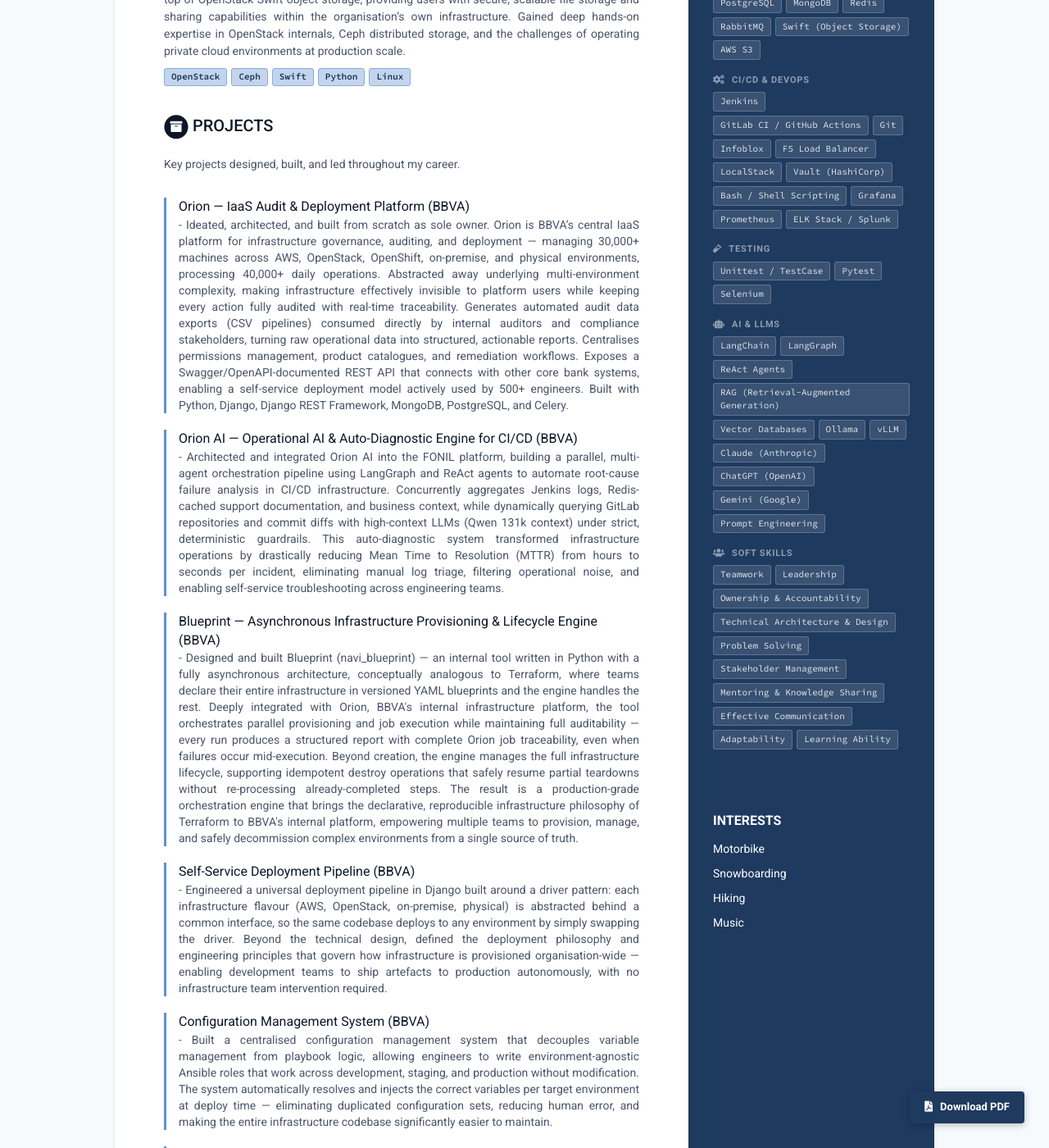
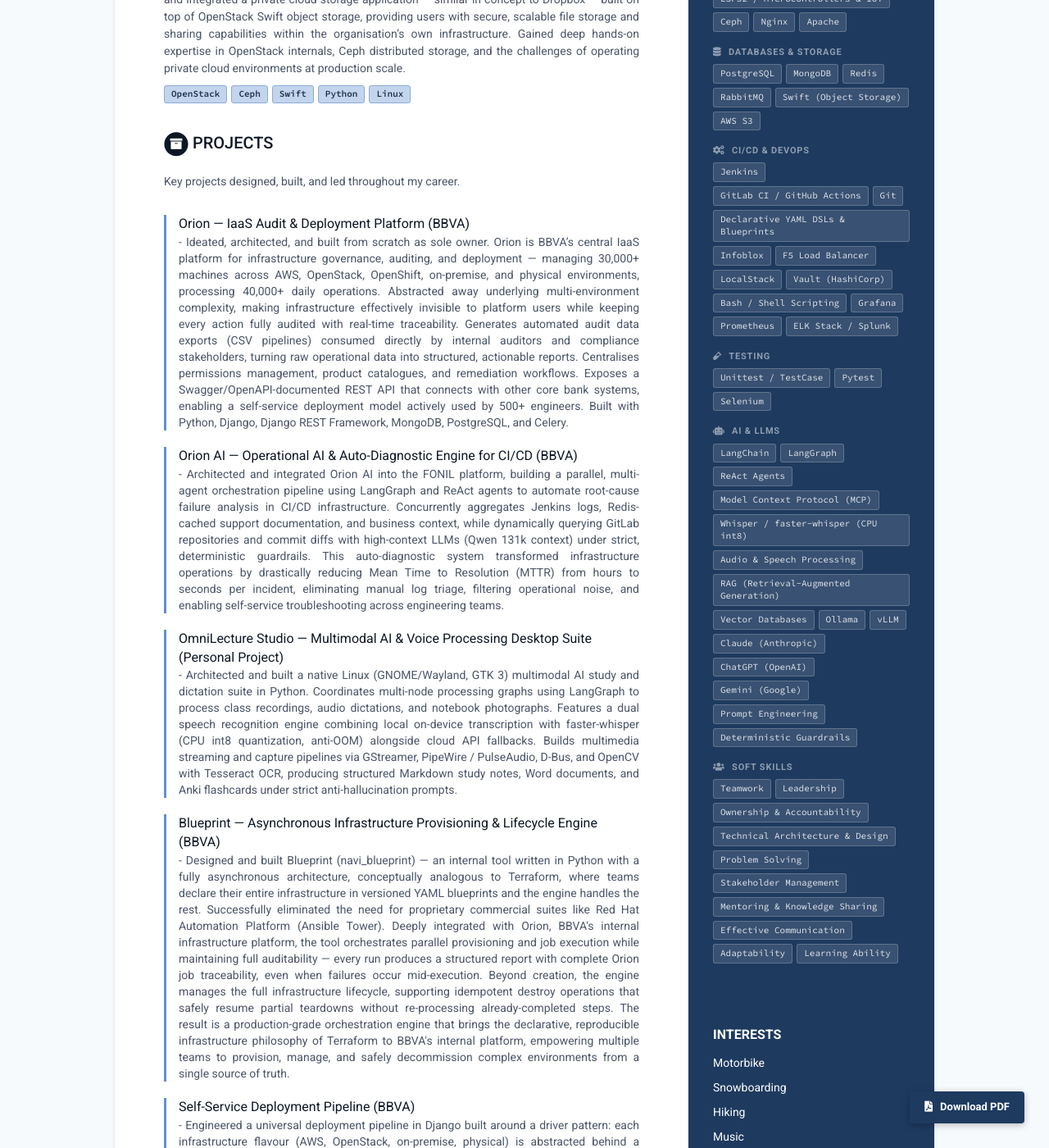
Before and after one commit to oredondo/online-cv_english, a Jekyll site: the page built from index.html, in a window 1280 px wide and 1400 px high, scrolled down 1431 px. Shown: the whole window at 82% size. Built offline with Jekyll 4.4.1, drawn with Linux system fonts in a browser that asks for light colours; some of the changed text lies outside the part shown.

Commit message:
actualizacion 26

```diff
--- a/_data/data.yml
+++ b/_data/data.yml
@@ -103,7 +103,7 @@
           Led all technical decisions end-to-end: system architecture, API design, data modelling,
           async processing, deployment strategy, and long-term evolution of the platform — making underlying multi-environment infrastructure effectively invisible to platform users while preserving 100% auditability.
           Conceived, designed, and built **Orion AI** integrated into FONIL — an agentic operational AI system (LangGraph, ReAct, Qwen LLM) that automates CI/CD failure diagnostics, reducing MTTR from hours to seconds and eliminating manual log triage.
-          Conceived, designed, and built our **automation suite** (Blueprint) as a declarative, asynchronous Python orchestration engine conceptually similar to Terraform, enabling teams to manage the full infrastructure lifecycle.
+          Conceived, designed, and built our **automation suite** (Blueprint) as a declarative, asynchronous Python orchestration engine using custom YAML blueprints (conceptually similar to Terraform), enabling teams to manage the full infrastructure lifecycle and eliminating the need for commercial suites like Red Hat Automation Platform.
           Defined a **deployment philosophy and engineering standards** adopted organisation-wide,
           establishing how infrastructure is provisioned, audited, and governed across all environments.
           Collaborated with multiple internal teams and stakeholders to identify operational bottlenecks
@@ -117,6 +117,7 @@
           Owner and sole architect of BBVA's IaaS & AI platform suite (Orion, Orion AI & automation suite) — making infrastructure invisible to 500+ engineers across 30,000+ machines.
 
           Architected Orion AI (LangGraph/ReAct) for automated CI/CD failure diagnostics, drastically reducing MTTR.
+          Designed Blueprint as an asynchronous YAML orchestration engine, avoiding proprietary vendor lock-in (Red Hat Automation Platform).
           Led platform architecture, API design, and organization-wide deployment standards.
           Managed the integration and onboarding of international teams in Mexico and Turkey, developing custom platform enhancements.
           Managed production incidents at banking scale; mentored engineers and drove cross-team knowledge sharing.
@@ -170,10 +171,13 @@
         tagline: "Architected and integrated Orion AI into the FONIL platform, building a parallel, multi-agent orchestration pipeline using LangGraph and ReAct agents to automate root-cause failure analysis in CI/CD infrastructure. Concurrently aggregates Jenkins logs, Redis-cached support documentation, and business context, while dynamically querying GitLab repositories and commit diffs with high-context LLMs (Qwen 131k context) under strict, deterministic guardrails. This auto-diagnostic system transformed infrastructure operations by drastically reducing Mean Time to Resolution (MTTR) from hours to seconds per incident, eliminating manual log triage, filtering operational noise, and enabling self-service troubleshooting across engineering teams."
         tagline_short: "Operational AI system built with LangGraph and ReAct agents to automate CI/CD failure diagnostics in FONIL. Concurrently analyzes Jenkins logs, GitLab diffs, and support docs using high-context LLMs, drastically reducing MTTR and manual operational triage."
 
+      - title: "OmniLecture Studio — Multimodal AI & Voice Processing Desktop Suite (Personal Project)"
+        tagline: "Architected and built a native Linux (GNOME/Wayland, GTK 3) multimodal AI study and dictation suite in Python. Coordinates multi-node processing graphs using LangGraph to process class recordings, audio dictations, and notebook photographs. Features a dual speech recognition engine combining local on-device transcription with faster-whisper (CPU int8 quantization, anti-OOM) alongside cloud API fallbacks. Builds multimedia streaming and capture pipelines via GStreamer, PipeWire / PulseAudio, D-Bus, and OpenCV with Tesseract OCR, producing structured Markdown study notes, Word documents, and Anki flashcards under strict anti-hallucination prompts."
+        tagline_short: "Native Linux multimodal AI suite built with LangGraph, GStreamer/PipeWire audio capture, and local faster-whisper (CPU int8) speech recognition for automated notes and Anki flashcard generation."
 
       - title: "Blueprint — Asynchronous Infrastructure Provisioning & Lifecycle Engine (BBVA)"
-        tagline: "Designed and built Blueprint (navi_blueprint) — an internal tool written in Python with a fully asynchronous architecture, conceptually analogous to Terraform, where teams declare their entire infrastructure in versioned YAML blueprints and the engine handles the rest. Deeply integrated with Orion, BBVA's internal infrastructure platform, the tool orchestrates parallel provisioning and job execution while maintaining full auditability — every run produces a structured report with complete Orion job traceability, even when failures occur mid-execution. Beyond creation, the engine manages the full infrastructure lifecycle, supporting idempotent destroy operations that safely resume partial teardowns without re-processing already-completed steps. The result is a production-grade orchestration engine that brings the declarative, reproducible infrastructure philosophy of Terraform to BBVA's internal platform, empowering multiple teams to provision, manage, and safely decommission complex environments from a single source of truth."
-        tagline_short: "Asynchronous Python orchestration engine conceptually similar to Terraform. Orchestrates parallel provisioning of complex environments declared via YAML blueprints. Deeply integrated with Orion for complete job traceability, auditing, and idempotent lifecycle teardown."
+        tagline: "Designed and built Blueprint (navi_blueprint) — an internal tool written in Python with a fully asynchronous architecture, conceptually analogous to Terraform, where teams declare their entire infrastructure in versioned YAML blueprints and the engine handles the rest. Successfully eliminated the need for proprietary commercial suites like Red Hat Automation Platform (Ansible Tower). Deeply integrated with Orion, BBVA's internal infrastructure platform, the tool orchestrates parallel provisioning and job execution while maintaining full auditability — every run produces a structured report with complete Orion job traceability, even when failures occur mid-execution. Beyond creation, the engine manages the full infrastructure lifecycle, supporting idempotent destroy operations that safely resume partial teardowns without re-processing already-completed steps. The result is a production-grade orchestration engine that brings the declarative, reproducible infrastructure philosophy of Terraform to BBVA's internal platform, empowering multiple teams to provision, manage, and safely decommission complex environments from a single source of truth."
+        tagline_short: "Asynchronous Python orchestration engine conceptually similar to Terraform. Teams declare complex environments via YAML blueprints. Successfully avoided proprietary enterprise licensing (Red Hat Automation Platform) while delivering idempotent lifecycle management and full Orion audit traceability."
 
       - title: "Self-Service Deployment Pipeline (BBVA)"
         tagline: "Engineered a universal deployment pipeline in Django built around a driver pattern: each infrastructure flavour (AWS, OpenStack, on-premise, physical) is abstracted behind a common interface, so the same codebase deploys to any environment by simply swapping the driver. Beyond the technical design, defined the deployment philosophy and engineering principles that govern how infrastructure is provisioned organisation-wide — enabling development teams to ship artefacts to production autonomously, with no infrastructure team intervention required."
@@ -206,6 +210,14 @@
       - title: "WrenchBuddy — AI Vehicle Maintenance Assistant (Personal Project)"
         tagline: "Personal project built with Python, Django, and LangChain. WrenchBuddy uses AI agents to analyse vehicle maintenance invoices — automatically extracting and storing what was serviced, replaced, or repaired for each vehicle. A conversational chat interface then allows the user to ask natural-language questions about maintenance history and upcoming service requirements, with the agents reasoning over the stored data to provide accurate, context-aware answers. Covers both car and motorbike maintenance tracking."
         tagline_short: "Personal Django/LangChain app with AI agents that parse maintenance invoices and power a chat interface for vehicle service history and upcoming maintenance queries."
+
+      - title: "ESP32 Bluetooth Motorcycle Navigation Controller (Hardware & IoT Project)"
+        screen_only: true
+        tagline: "Designed and built a custom physical handlebar controller powered by an ESP32 microcontroller, communicating over Bluetooth Low Energy (BLE HID) to safely control a navigation tablet on a motorbike while riding. Handled power regulation, circuit soldering, hardware switch debouncing, and low-level firmware programming."
+
+      - title: "Self-Hosted Village Heating Automation (IoT / Raspberry Pi 2)"
+        screen_only: true
+        tagline: "Built a custom self-hosted home automation web system in Python and Django running on a Raspberry Pi 2, controlling physical GPIO relay boards to remotely monitor and regulate family home heating. In continuous, rock-solid production for nearly 10 years with 100% uptime and zero cloud dependencies."
 
       - title: "Private Cloud Storage Platform (Oesia)"
         tagline: "Built a self-hosted cloud storage application — conceptually equivalent to Dropbox — on top of OpenStack Swift object storage, providing internal teams with secure and scalable file storage and sharing capabilities without reliance on public cloud providers. Administered the underlying OpenStack and Ceph infrastructure to ensure platform availability and performance."
@@ -255,6 +267,8 @@
           - ArgoCD
           - GitOps
           - Linux
+          - Embedded Linux & Raspberry Pi
+          - ESP32 / Microcontrollers & IoT
           - Ceph
           - Nginx
           - Apache
@@ -277,6 +291,7 @@
           - Jenkins
           - GitLab CI / GitHub Actions
           - Git
+          - Declarative YAML DSLs & Blueprints
           - Infoblox
           - F5 Load Balancer
           - LocalStack
@@ -301,6 +316,9 @@
           - LangChain
           - LangGraph
           - ReAct Agents
+          - Model Context Protocol (MCP)
+          - Whisper / faster-whisper (CPU int8)
+          - Audio & Speech Processing
           - RAG (Retrieval-Augmented Generation)
           - Vector Databases
           - Ollama
@@ -309,6 +327,7 @@
           - ChatGPT (OpenAI)
           - Gemini (Google)
           - Prompt Engineering
+          - Deterministic Guardrails
 
       - name: Soft Skills
         icon: fa-users
--- a/_data/personal-statement.yml
+++ b/_data/personal-statement.yml
@@ -3,10 +3,10 @@
 paragraphs:
   - "I am a Senior Platform Engineer and Senior Python Developer with over 10 years of experience. I don't just build pipelines; I design internal developer platforms that hide infrastructure complexity behind clean, versioned abstractions. My core engineering philosophy is to pave **'Golden Paths'**—self-service models that eliminate manual bottlenecks, reduce cognitive load for developers, and ensure security and compliance are built in by design, rather than enforced as an afterthought."
 
-  - "My work at BBVA Technology has been defined by designing systems that are cloud-agnostic and highly resilient. As the sole architect of **Orion** (the central governance and deployment platform) and **navi_blueprint** (an asynchronous, declarative lifecycle engine conceptually similar to Terraform), I have leveraged custom abstractions, Pulumi, Kubernetes, and driver-based patterns. This has enabled 500+ engineers to orchestrate parallel provisioning and job execution across hybrid environments (AWS, OpenStack, on-premises) from a single source of truth, without vendor lock-in."
+  - "My work at BBVA Technology has been defined by designing systems that are cloud-agnostic, open-source-first, and highly resilient. As the sole architect of **Orion** (the central governance and deployment platform) and **Blueprint** (an asynchronous, declarative YAML lifecycle engine conceptually similar to Terraform), I created custom abstractions and driver patterns that eliminated the need for proprietary suites like Red Hat Automation Platform. This has enabled 500+ engineers to orchestrate parallel provisioning and job execution across hybrid environments (AWS, OpenStack, on-premises) from a single source of truth, without vendor lock-in."
 
   - "A key part of my engineering approach is identifying architectural bottlenecks and replacing them with tailored, high-availability systems. When Jenkins limited our scalability and reliability, I designed a custom high-availability execution dispatcher using Django and Celery. I decoupled variable management from execution playbooks, ensuring configuration is resolved dynamically at runtime. This reduced configuration drift, eliminated vendor constraints, and now processes 40,000+ operations daily with complete auditability."
 
-  - "Looking forward, I believe the next major evolution in Platform Engineering is the integration of AI-driven tools directly into the developer experience. By building conversational interfaces and autonomous agents (a philosophy I explored in personal projects like **WrenchBuddy** using LangChain and vLLM), we can empower developers to query infrastructure status, diagnose deployment errors, and trigger auto-remediation using natural language, making internal platforms even more intuitive and resilient."
+  - "Looking forward, I believe the next major evolution in software and platform engineering is the pragmatic integration of applied AI and agentic systems into developer tooling and living environments. Having architected **Orion AI** (LangGraph/ReAct) for production CI/CD auto-diagnostics at BBVA, and built personal multimodal systems like **OmniLecture Studio** (LangGraph with local faster-whisper speech recognition on Linux), I focus on building reliable, privacy-first agents grounded in typed tools, strict schemas, and human-in-the-loop validation rather than brittle prompts."
 
   - "Beyond system architecture, I believe technical leadership is about defining high standards of engineering and growing the team around me. I actively invest in mentorship, running pair programming sessions, and helping junior engineers find their footing. I thrive in collaborative, international environments—such as leading the integration of our platform stack across engineering teams in Mexico and Turkey—where accountability, continuous learning, and clean, test-driven code are at the heart of daily operations."
--- a/_includes/projects.html
+++ b/_includes/projects.html
@@ -22,7 +22,10 @@
   </div>
 
   {% for project in projects.assignments %}
-    <div class="item">
+    {% if page.layout == 'print' and project.screen_only %}
+      {% continue %}
+    {% endif %}
+    <div class="item{% if project.screen_only %} screen-only{% endif %}">
 
       <span class="project-title">
         {% if project.link %}
```
Also changed, not shown: 1 other file.
